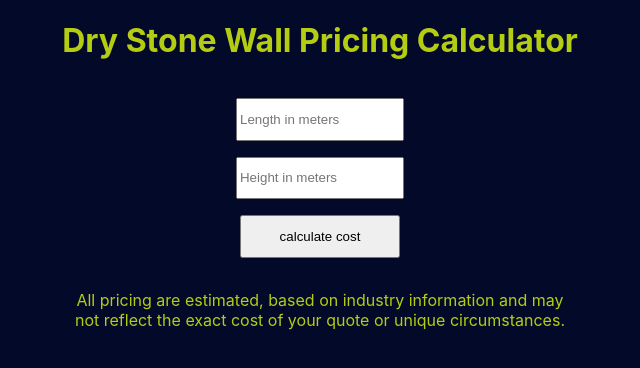
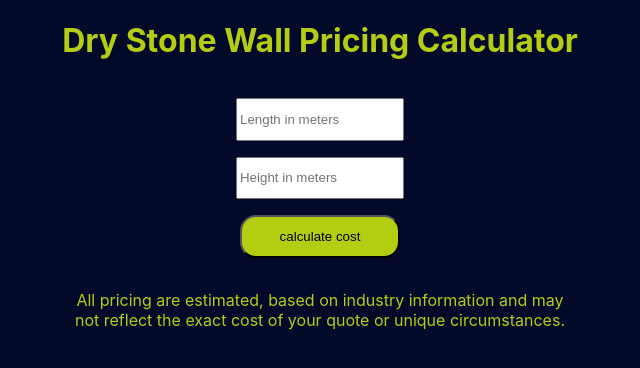
Before and after one commit to FightTheByte/gitProjects, a React (Create React App) app in the folder drystone/: page /input in a window 1280 px wide. Shown: the top 368 px of the page, without its empty margins (320-960 px from the left). Built offline with nearby package versions, Linux system fonts and the light colour scheme.

Commit message:
updated styling

```diff
--- a/drystone/src/input/input.css
+++ b/drystone/src/input/input.css
@@ -17,6 +17,12 @@
     margin: 2rem auto;
 }
 
+.submit{
+    background-color: rgb(180, 205, 19);
+    border-radius: 1rem;
+    cursor: pointer;
+}
+
 input{
     width: 10rem;
 }
```
